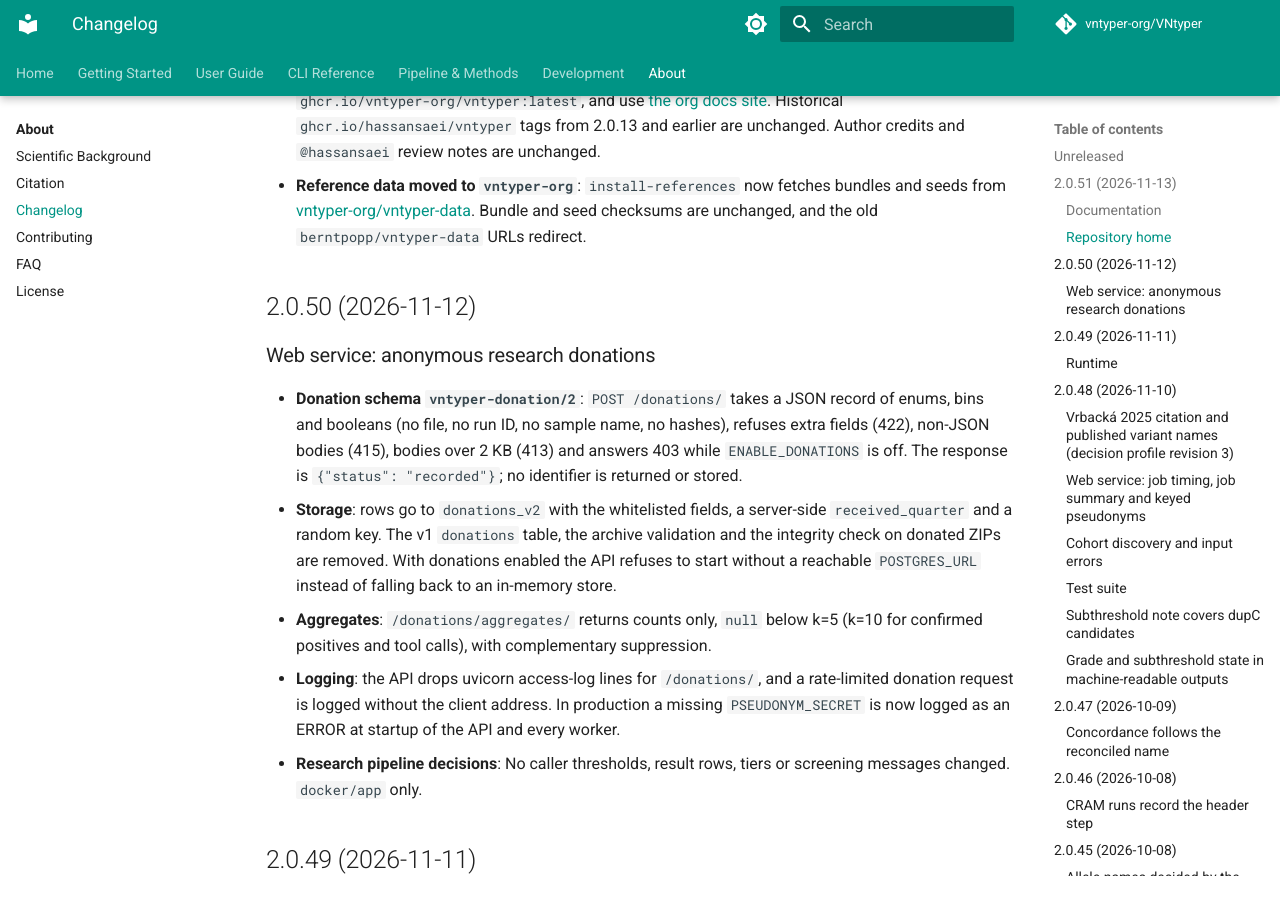
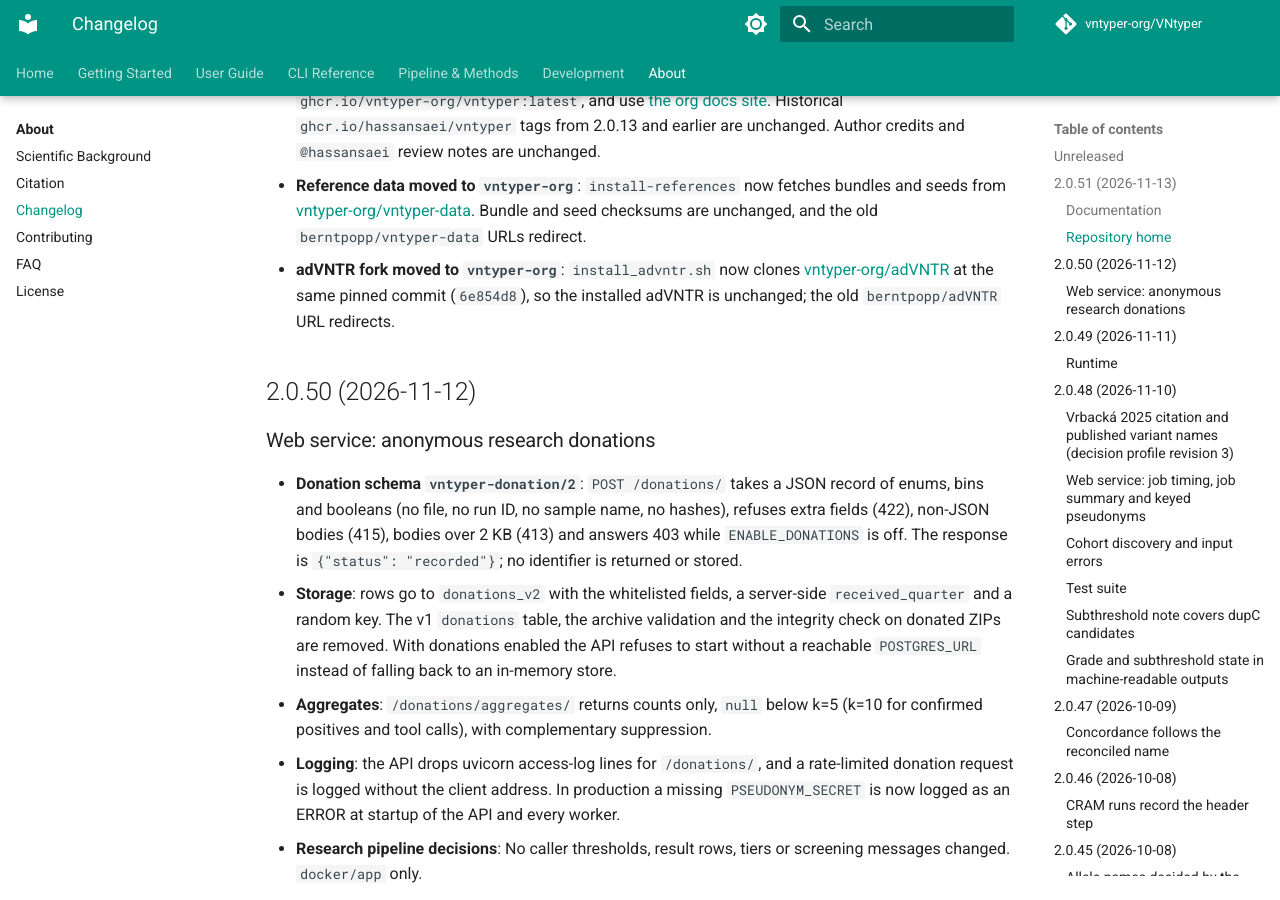
Before and after one commit to hassansaei/VNtyper, an MkDocs documentation site: the page built from docs/about/changelog.md, in a window 1280 px wide and 900 px high, scrolled down 665 px. Built offline with MkDocs 1.6.1 and Material for MkDocs 9.7.7, drawn with Linux system fonts in a browser that asks for light colours; comment, search, counter and statistics services are not loaded.

Commit message:
chore(advntr): Clone adVNTR from vntyper-org
The adVNTR fork moved from berntpopp to the vntyper-org organisation.
Point install_advntr.cfg, install_advntr.sh, the source-pin test and
the dependency README at vntyper-org/adVNTR. The pinned commit is
unchanged, so the installed adVNTR is byte-identical.

Co-Authored-By: Claude Opus 5.5 <noreply@anthropic.com>

```diff
--- a/docs/about/changelog.md
+++ b/docs/about/changelog.md
@@ -16,6 +16,7 @@ No unreleased changes.
 
 - **Moved to `vntyper-org`**: the code repository, GitHub Pages docs, and GHCR images now live under [vntyper-org/VNtyper](https://github.com/vntyper-org/VNtyper). Clone from `https://github.com/vntyper-org/VNtyper.git`, pull `ghcr.io/vntyper-org/vntyper:latest`, and use [the org docs site](https://vntyper-org.github.io/VNtyper/). Historical `ghcr.io/hassansaei/vntyper` tags from 2.0.13 and earlier are unchanged. Author credits and `@hassansaei` review notes are unchanged.
 - **Reference data moved to `vntyper-org`**: `install-references` now fetches bundles and seeds from [vntyper-org/vntyper-data](https://github.com/vntyper-org/vntyper-data). Bundle and seed checksums are unchanged, and the old `berntpopp/vntyper-data` URLs redirect.
+- **adVNTR fork moved to `vntyper-org`**: `install_advntr.sh` now clones [vntyper-org/adVNTR](https://github.com/vntyper-org/adVNTR) at the same pinned commit (`6e854d8`), so the installed adVNTR is unchanged; the old `berntpopp/adVNTR` URL redirects.
 
 ## 2.0.50 (2026-11-12)
 
```
Also changed, not shown: vntyper/dependencies/advntr/README.md (+1 -1 lines), 3 other files.
